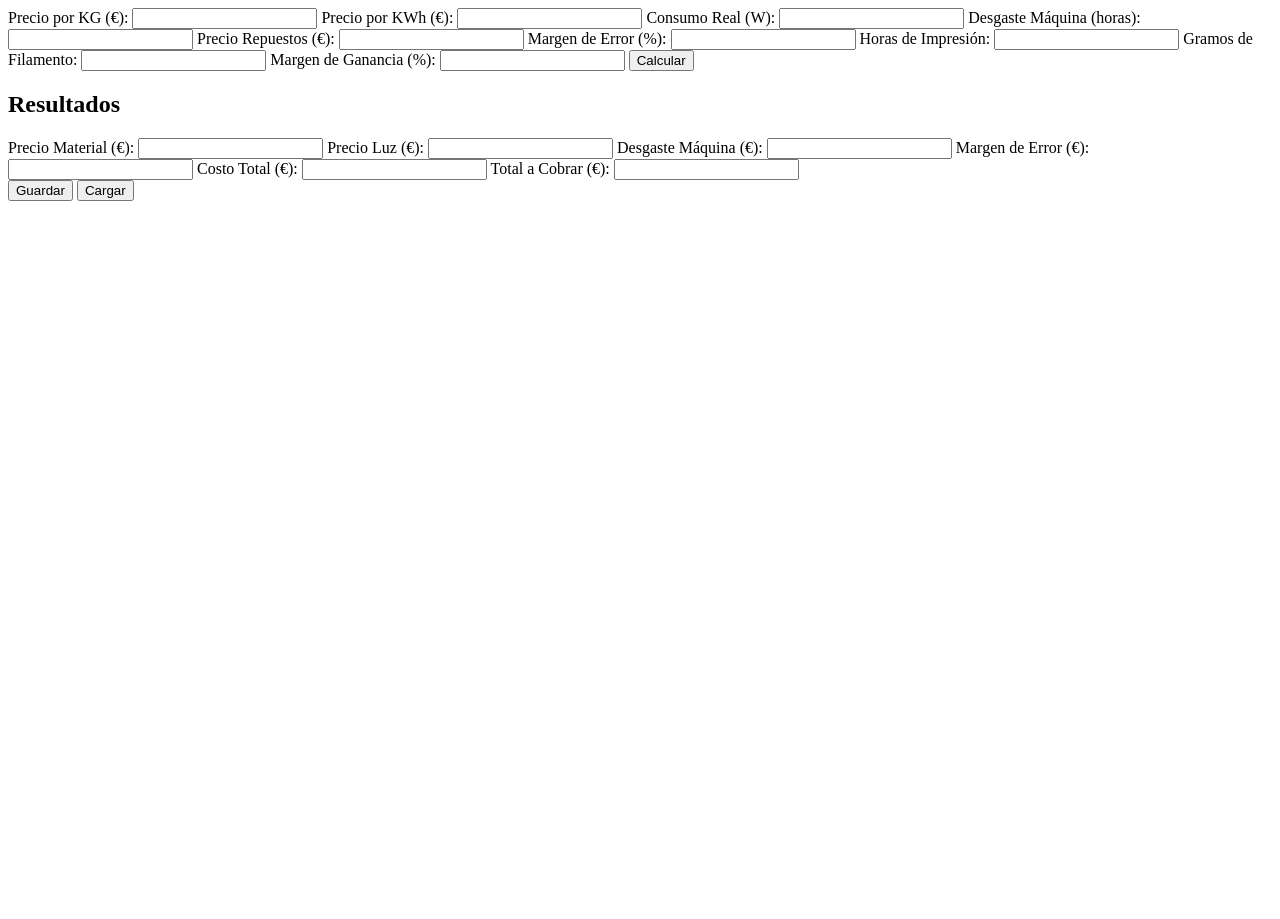
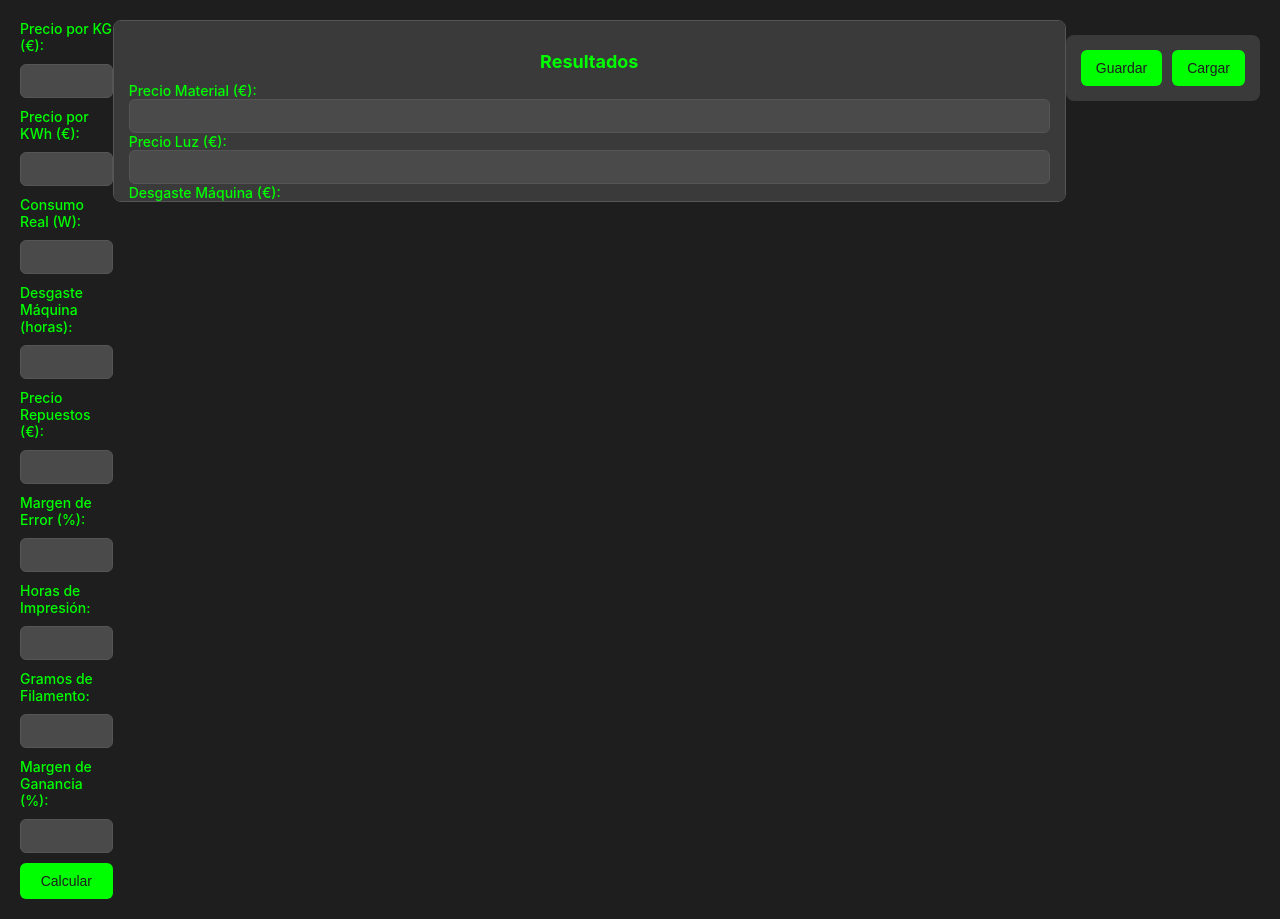
Before and after one commit to tuas/calculadora-3d, a plain HTML site: page index.html in a window 1280 px wide. Before the commit the page ends 800 px from the top, so only its background shows below. Drawn offline with Linux system fonts and the light colour scheme.

Commit message:
Update styles.css

```diff
--- a/styles.css
+++ b/styles.css
@@ -1,79 +1,152 @@
-<!DOCTYPE html>
-<html lang="es">
-<head>
-    <meta charset="UTF-8">
-    <meta name="viewport" content="width=device-width, initial-scale=1.0">
-    <title>Calculadora de Costos de Impresión</title>
-    <link rel="stylesheet" href="styles.css">
-</head>
-<body>
-    <div class="container">
-        <!-- Formulario -->
-        <form id="calculadoraForm">
-            <label for="precioKG">Precio por KG (€):</label>
-            <input type="number" id="precioKG" name="precioKG" required>
+/* Estilos generales */
+body {
+    font-family: 'Inter', sans-serif; /* Fuente moderna */
+    background-color: #1E1E1E; /* Fondo oscuro */
+    color: #E0E0E0; /* Texto claro */
+    margin: 0;
+    padding: 0;
+    display: flex;
+    justify-content: center;
+    align-items: flex-start; /* Alineación arriba para evitar centrado vertical */
+    min-height: 100vh;
+    padding: 20px;
+    box-sizing: border-box;
+}
 
-            <label for="precioKwh">Precio por KWh (€):</label>
-            <input type="number" id="precioKwh" name="precioKwh" required>
+.container {
+    background-color: #2C2C2C; /* Fondo gris oscuro */
+    padding: 20px;
+    border-radius: 12px; /* Bordes redondeados */
+    box-shadow: 0 4px 12px rgba(0, 0, 0, 0.3); /* Sombra suave */
+    width: 95%; /* Ocupa casi todo el ancho de la pantalla */
+    max-width: 1200px; /* Ancho máximo */
+    display: grid;
+    grid-template-columns: 1fr 1fr; /* Dos columnas */
+    gap: 15px; /* Espacio entre elementos */
+    max-height: 90vh; /* Altura máxima para evitar desbordamiento */
+    overflow-y: auto; /* Scroll vertical si es necesario */
+}
 
-            <label for="consumoReal">Consumo Real (W):</label>
-            <input type="number" id="consumoReal" name="consumoReal" required>
+/* Formulario */
+form {
+    display: flex;
+    flex-direction: column;
+    gap: 10px; /* Espacio reducido entre elementos */
+}
 
-            <label for="desgasteMaquina">Desgaste Máquina (horas):</label>
-            <input type="number" id="desgasteMaquina" name="desgasteMaquina" required>
+label {
+    font-weight: 500; /* Semi-negrita */
+    color: #00FF00; /* Verde neón */
+    font-size: 14px;
+}
 
-            <label for="precioRepuestos">Precio Repuestos (€):</label>
-            <input type="number" id="precioRepuestos" name="precioRepuestos" required>
+input[type="number"], input[type="text"] {
+    width: 100%;
+    padding: 8px; /* Padding reducido */
+    border: 1px solid #555555; /* Borde gris */
+    border-radius: 6px; /* Bordes redondeados */
+    box-sizing: border-box;
+    font-size: 14px;
+    background-color: #4A4A4A; /* Fondo gris oscuro */
+    color: #E0E0E0; /* Texto claro */
+}
 
-            <label for="margenError">Margen de Error (%):</label>
-            <input type="number" id="margenError" name="margenError" required>
+input[type="number"]:focus, input[type="text"]:focus {
+    outline: none;
+    border-color: #00FF00; /* Borde verde neón al enfocar */
+    box-shadow: 0 0 5px rgba(0, 255, 0, 0.3); /* Sombra suave */
+}
 
-            <label for="horasImpresion">Horas de Impresión:</label>
-            <input type="number" id="horasImpresion" name="horasImpresion" required>
+/* Botones */
+button {
+    padding: 10px 15px; /* Botones más compactos */
+    border: none;
+    border-radius: 6px; /* Bordes redondeados */
+    font-size: 14px;
+    cursor: pointer;
+    transition: background-color 0.3s ease;
+    font-weight: 500; /* Semi-negrita */
+}
 
-            <label for="gramosFilamento">Gramos de Filamento:</label>
-            <input type="number" id="gramosFilamento" name="gramosFilamento" required>
+button.calcular {
+    background-color: #00FF00; /* Verde neón */
+    color: #1E1E1E; /* Texto oscuro */
+}
 
-            <label for="margenGanancia">Margen de Ganancia (%):</label>
-            <input type="number" id="margenGanancia" name="margenGanancia" required>
+button.guardar, button.cargar {
+    background-color: #3A3A3A; /* Fondo gris medio */
+    color: #00FF00; /* Texto verde neón */
+    border: 1px solid #00FF00; /* Borde verde neón */
+}
 
-            <button type="button" class="calcular" onclick="calculate()">Calcular</button>
-        </form>
+button:hover {
+    opacity: 0.9;
+}
 
-        <!-- Resultados -->
-        <div id="resultados">
-            <h2>Resultados</h2>
-            <label for="precioMaterial">Precio Material (€):</label>
-            <input type="text" id="precioMaterial" readonly>
+/* Resultados */
+#resultados {
+    background-color: #3A3A3A; /* Fondo gris medio */
+    padding: 15px; /* Padding reducido */
+    border-radius: 8px; /* Bordes redondeados */
+    border: 1px solid #555555; /* Borde gris */
+    color: #E0E0E0; /* Texto claro */
+    font-size: 14px;
+    min-height: 150px; /* Altura mínima para resultados */
+    max-height: 150px; /* Altura máxima para resultados */
+    overflow-y: auto; /* Scroll vertical si es necesario */
+}
 
-            <label for="precioLuz">Precio Luz (€):</label>
-            <input type="text" id="precioLuz" readonly>
+#resultados h2 {
+    color: #00FF00; /* Verde neón */
+    font-size: 18px; /* Tamaño de fuente reducido */
+    margin-bottom: 10px; /* Espacio reducido debajo del título */
+    text-align: center;
+}
 
-            <label for="desgasteMaquinaResult">Desgaste Máquina (€):</label>
-            <input type="text" id="desgasteMaquinaResult" readonly>
+/* Tabla */
+#tabla {
+    background-color: #3A3A3A; /* Fondo gris medio */
+    padding: 15px; /* Padding reducido */
+    border-radius: 8px; /* Bordes redondeados */
+    border: 1px solid #555555; /* Borde gris */
+    color: #E0E0E0; /* Texto claro */
+    font-size: 14px;
+    min-height: 200px; /* Altura mínima para la tabla */
+    max-height: 200px; /* Altura máxima para la tabla */
+    overflow-y: auto; /* Scroll vertical si es necesario */
+}
 
-            <label for="margenErrorResult">Margen de Error (€):</label>
-            <input type="text" id="margenErrorResult" readonly>
+#tabla h2 {
+    color: #00FF00; /* Verde neón */
+    font-size: 18px; /* Tamaño de fuente reducido */
+    margin-bottom: 10px; /* Espacio reducido debajo del título */
+    text-align: center;
+}
 
-            <label for="costo">Costo Total (€):</label>
-            <input type="text" id="costo" readonly>
+/* Sección de Cargar/Descargar */
+#cargar-descargar {
+    grid-column: span 2; /* Ocupa dos columnas */
+    background-color: #3A3A3A; /* Fondo gris medio */
+    padding: 15px; /* Padding reducido */
+    border-radius: 8px; /* Bordes redondeados */
+    display: flex;
+    justify-content: space-between;
+    gap: 10px; /* Espacio reducido entre botones */
+    margin-top: 15px; /* Espacio arriba de los botones */
+}
 
-            <label for="totalCobrar">Total a Cobrar (€):</label>
-            <input type="text" id="totalCobrar" readonly>
-        </div>
+#cargar-descargar button {
+    background-color: #00FF00; /* Verde neón */
+    color: #1E1E1E; /* Texto oscuro */
+    padding: 10px 15px; /* Botones más compactos */
+    border: none;
+    border-radius: 6px; /* Bordes redondeados */
+    font-size: 14px;
+    cursor: pointer;
+    transition: background-color 0.3s ease;
+    flex: 1; /* Ocupa el espacio disponible */
+}
 
-        <!-- Tabla -->
-        <div id="tabla">
-            <h2>Tabla</h2>
-            <!-- Contenido de la tabla -->
-        </div>
-
-        <!-- Sección de Cargar/Descargar -->
-        <div id="cargar-descargar">
-            <button class="guardar" onclick="saveFile()">Guardar</button>
-            <button class="cargar" onclick="loadFile()">Cargar</button>
-        </div>
-    </div>
-    <script src="script.js"></script>
-</body>
-</html>
+#cargar-descargar button:hover {
+    background-color: #00CC00; /* Verde más oscuro al pasar el mouse */
+}
```
